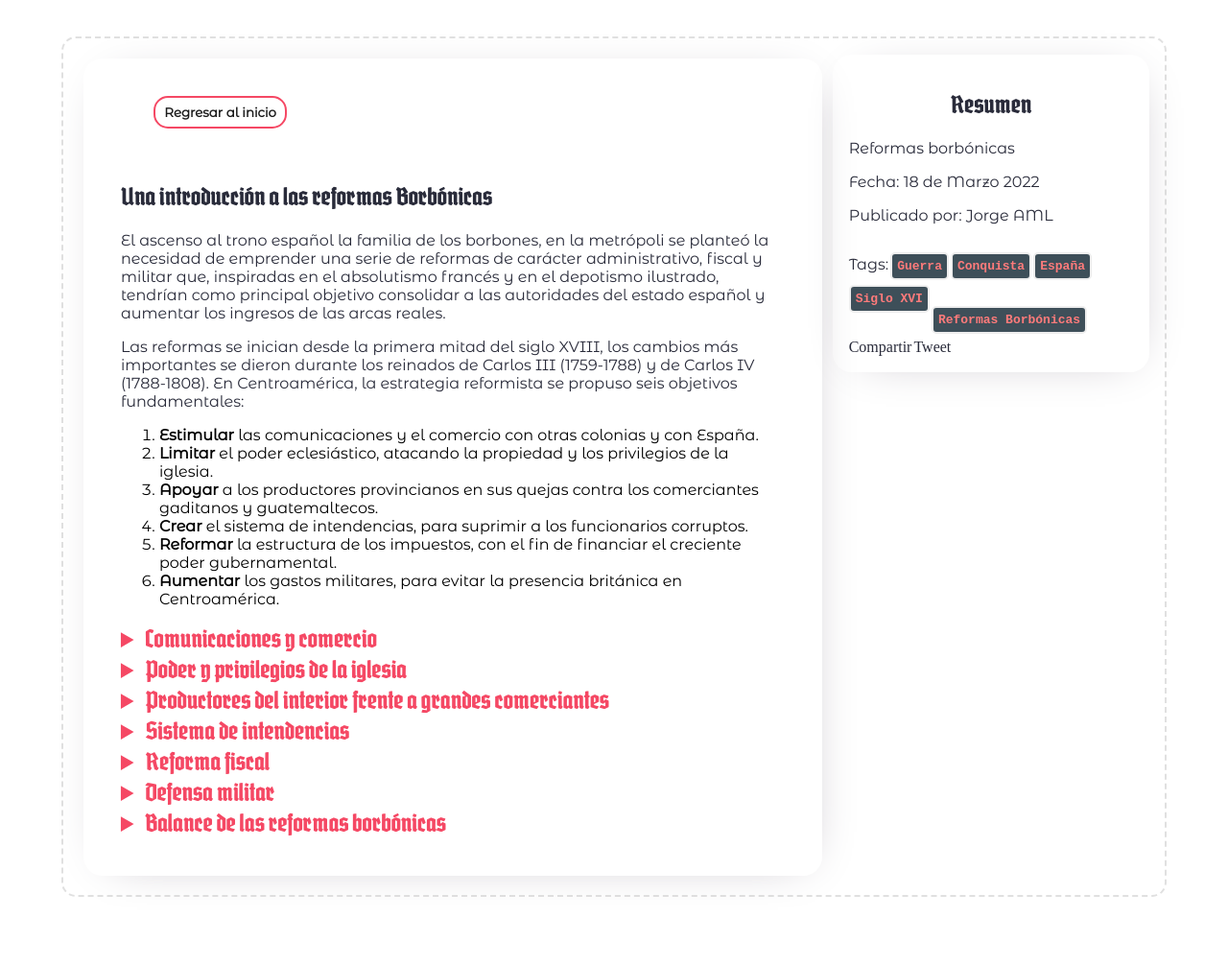
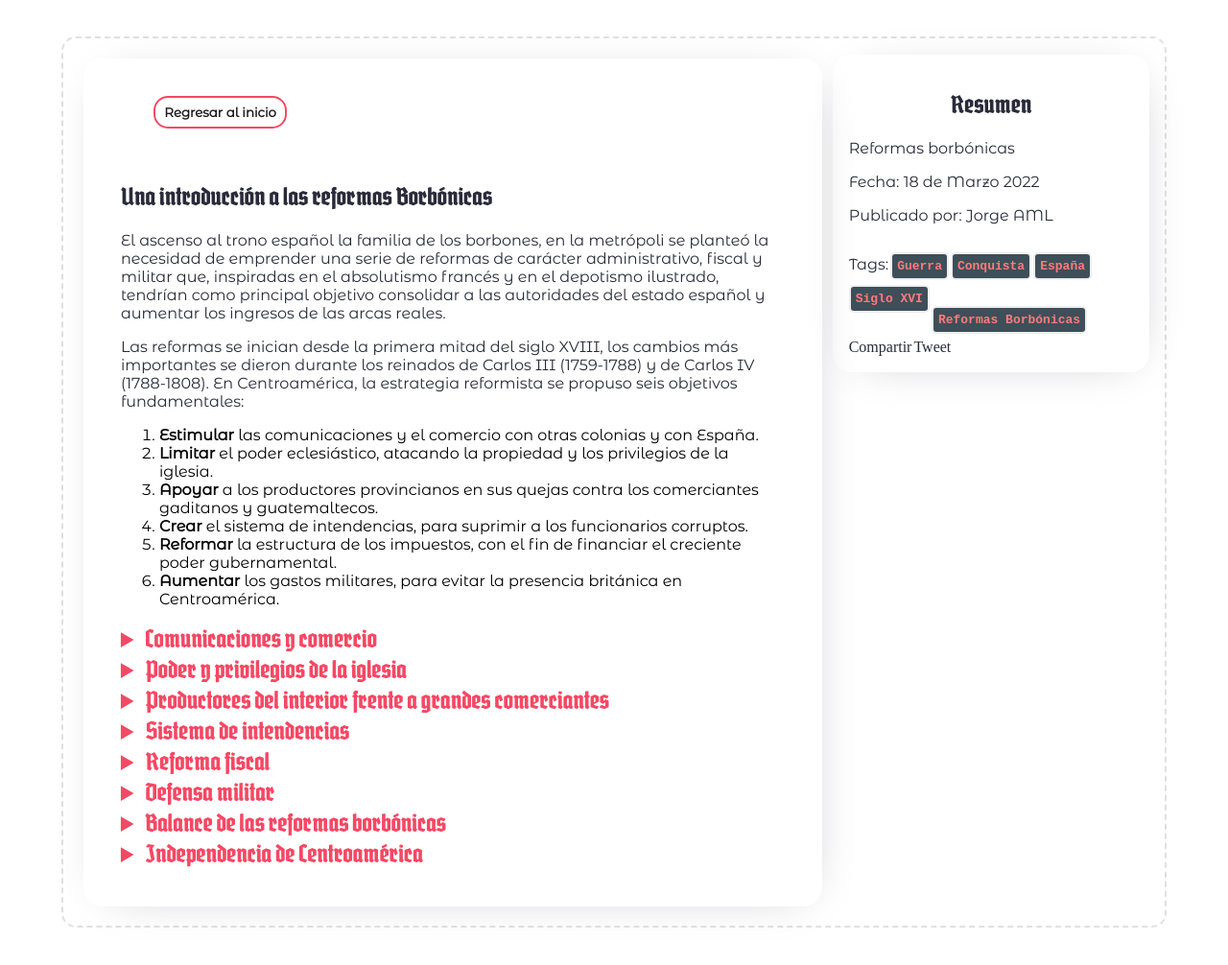
Before and after one commit to jorgeAML/creativeaml, a Jekyll site: the page built from blog_posts/18-03-2022.md, in a window 1280 px wide. Shown: the whole page at 96% size. Built offline with Jekyll 4.4.1, drawn with Linux system fonts in a browser that asks for light colours; some web fonts are replaced; a script that is not in the unit is left out; comment, search, counter and statistics services are not loaded; before the commit the page ends 974 px from its top, so only the background shows below that.

Commit message:
Independencia de centroamerica

```diff
--- a/blog_posts/18-03-2022.md
+++ b/blog_posts/18-03-2022.md
@@ -84,5 +84,10 @@
             <p>En cuanto a la defensa del Istmo, el logro más importante fue la contención de los ingleses en la Mosquitia; así se evitó que la costa del caribe de Nicaragua se convirtiera en otra colonia inglesa, como sucedió con Belice. Pese a los logros limitados a las Reformas Borbónicas en Centroamérica, es posible afirmar que, hacia 1790, el poder del Estado español era mayor que nunca antes desde la conquista.</p>
             <p>Sin embargo, en menos de veinte años iba a colapsar. Poco a poco, el terreno se iba preparando para la emancipación de España.</p>
         </details>
+        <details>
+        <summary>Independencia de Centroamérica</summary>
+        <p>La independencia de las colonias americanas de España debe ser analizada como parte de un largo proceso, cuyas raices más profundas se encuentran en la situación colonial misma. No obstante, no fue sino en las primeras décadas del siglo XIX cuando las colonias pudieron romper los vínculos que las mantenían atadas a la metrópoli.</p>
+        </details>
+
     </section>
 </article>
```
